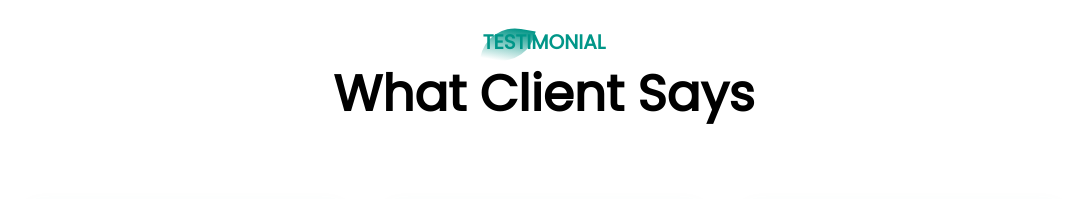
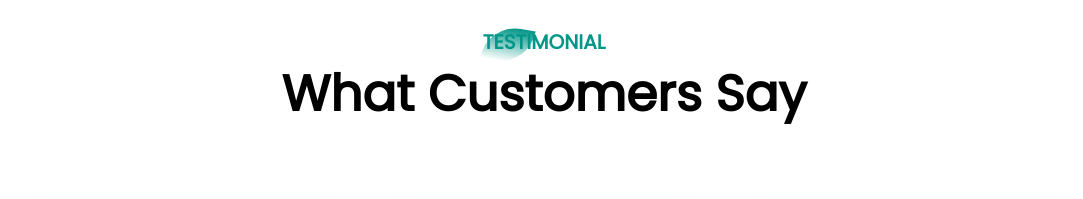
Before and after one commit to JulianRebo18/barbershopexample, a plain HTML site: page index.html in a window 1280 px wide. Shown: the part 2460-2659 px from the top of the page, without its empty margins (96-1179 px from the left). Drawn offline with Linux system fonts and the light colour scheme; some packages are replaced by stand-ins of ours; a script that the page names is missing.

Commit message:
Update index.html

```diff
--- a/index.html
+++ b/index.html
@@ -130,7 +130,7 @@
 <section id="Testimonial">
     <div class="title-text">
         <p>TESTIMONIAL</p>
-        <h1>What Client Says</h1>
+        <h1>What Customers Say</h1>
     </div>
     <div class="testimonial-row">
         <div class="testimonial-col">
```
